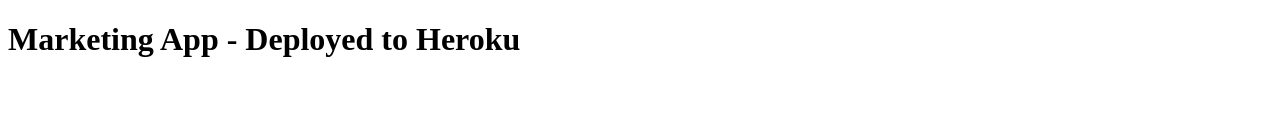
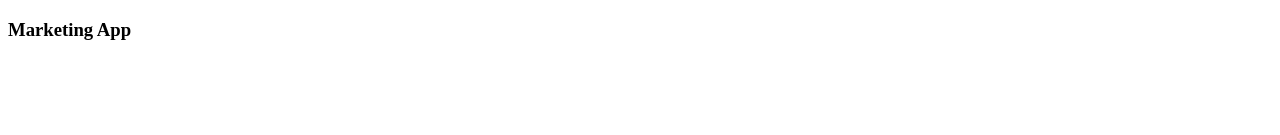
Before and after one commit to swatantrasinha/mfe-marketing, a React app: page / in a window 1280 px wide. Shown: the top 135 px of the page. Built offline with nearby package versions, Linux system fonts and the light colour scheme.

Commit message:
should work

```diff
--- a/src/App.js
+++ b/src/App.js
@@ -8,7 +8,7 @@ import Pricing from './components/Pricing';
 export default () => {
     return (
     <div>
-        <h1>Marketing App - Deployed to Heroku</h1>
+        <h3>Marketing App</h3>
         <StylesProvider>
             <BrowserRouter>
                 <Switch>
```
